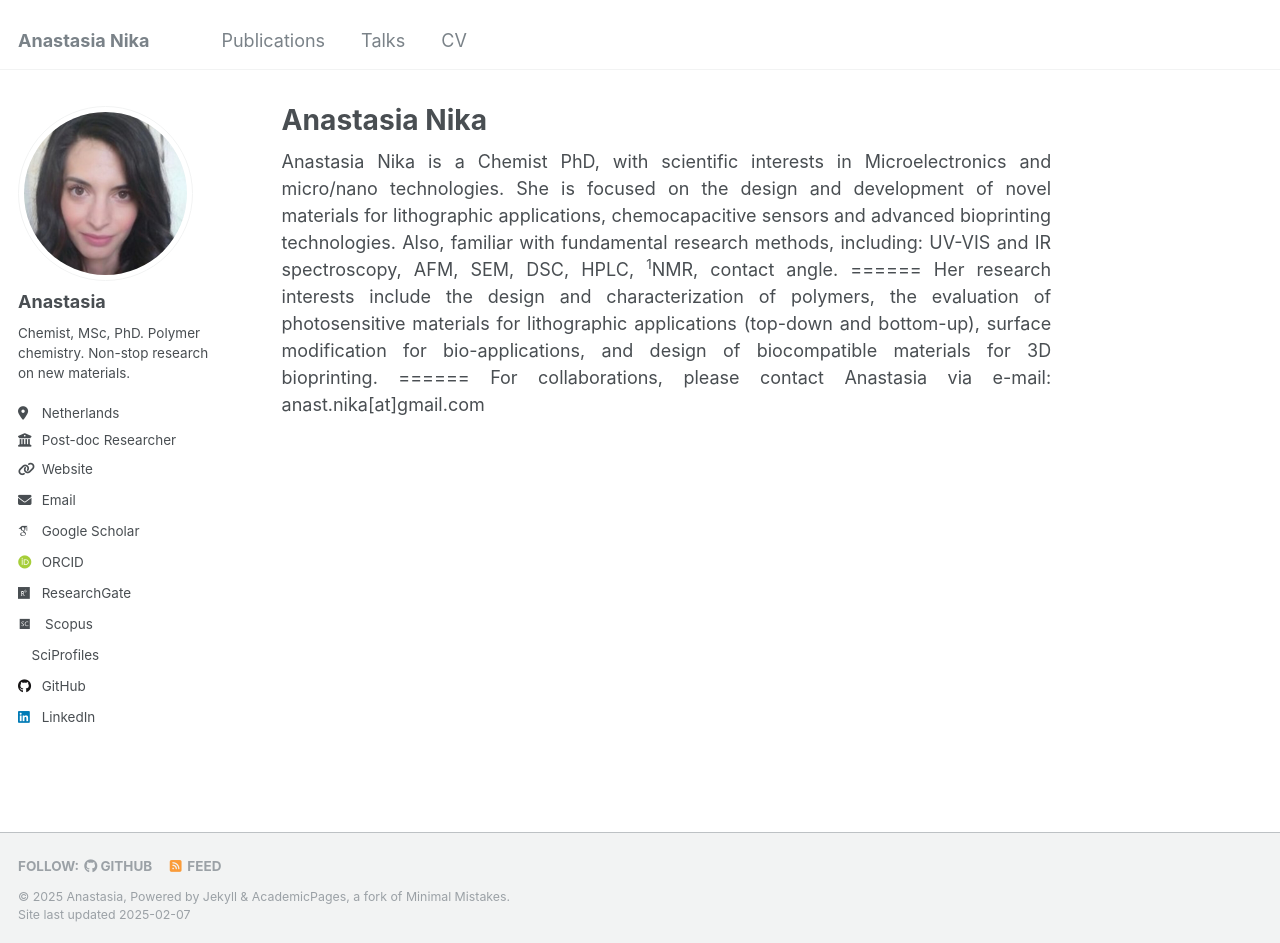
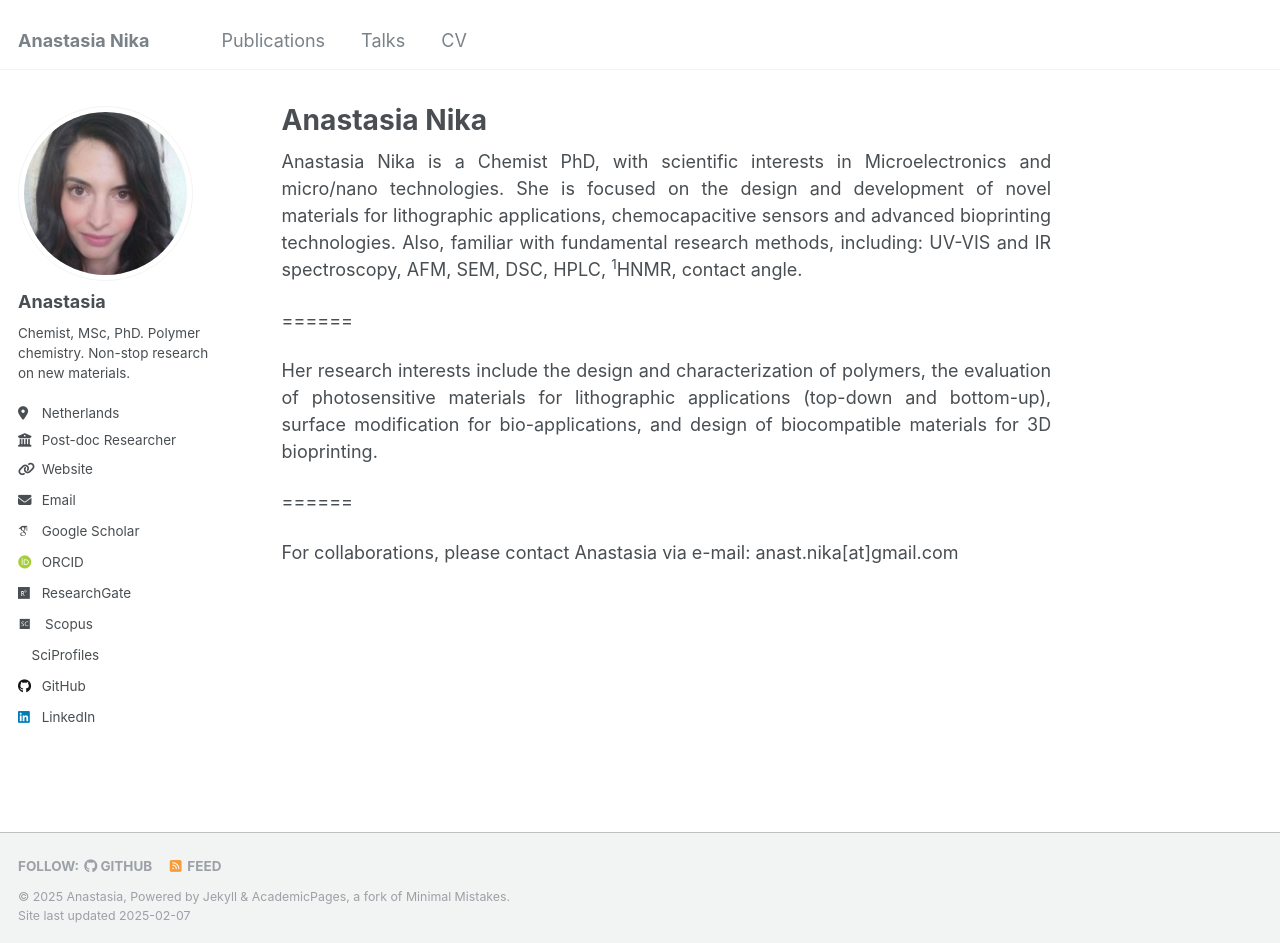
Before and after one commit to anastasianika/anastasianika.github.io, a Jekyll site: the page built from _pages/about.md, in a window 1280 px wide and 943 px high. Built offline with Jekyll 4.4.1, drawn with Linux system fonts in a browser that asks for light colours; some web fonts are replaced.

Commit message:
Update about.md

```diff
--- a/_pages/about.md
+++ b/_pages/about.md
@@ -15,13 +15,31 @@ redirect_from:
 
 <p class="justify">
 
-Anastasia Nika is a Chemist PhD, with scientific interests in Microelectronics and micro/nano technologies. She is focused on the design and development of novel materials for lithographic applications, chemocapacitive sensors and advanced bioprinting technologies. Also, familiar with fundamental research methods, including: UV-VIS and IR spectroscopy, AFM, SEM, DSC, HPLC, <sup>1</sup>NMR, contact angle.
+Anastasia Nika is a Chemist PhD, with scientific interests in Microelectronics and micro/nano technologies. She is focused on the design and development of novel materials for lithographic applications, chemocapacitive sensors and advanced bioprinting technologies. Also, familiar with fundamental research methods, including: UV-VIS and IR spectroscopy, AFM, SEM, DSC, HPLC, <sup>1</sup>HNMR, contact angle.
+</p>
+======
+
+<style>
+  .justify {
+    text-align: justify;
+  }
+</style>
+
+<p class="justify">
+
+Her research interests include the design and characterization of polymers, the evaluation of photosensitive materials for lithographic applications (top-down and bottom-up), surface modification for bio-applications, and design of biocompatible materials for 3D bioprinting.
+
+</p>
 
 ======
 
-Her research interests include the design and characterization of polymers, the evaluation of photosensitive materials for lithographic applications (top-down and bottom-up), surface modification for bio-applications, and design of biocompatible materials for 3D bioprinting.
+<style>
+  .justify {
+    text-align: justify;
+  }
+</style>
 
-======
+<p class="justify">
 
 For collaborations, please contact Anastasia via e-mail: anast.nika[at]gmail.com
 
```
